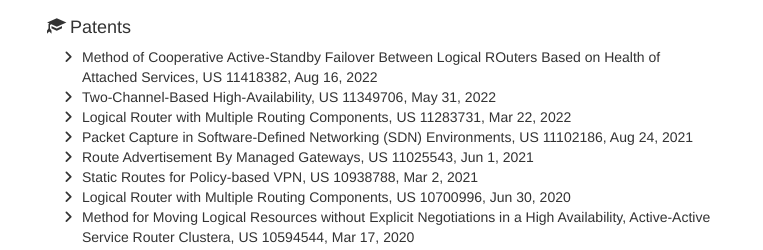
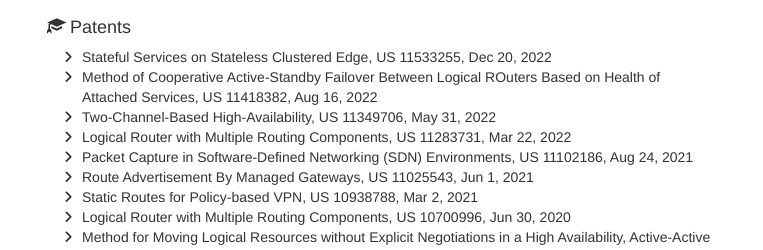
Before and after one commit to kaiweifan/kaiweifan.github.io, a plain HTML site: page index.html in a window 1280 px wide. Shown: the part 464-714 px from the top of the page, without its empty margins (258-1021 px from the left). Drawn offline with nearby package versions, Linux system fonts and the light colour scheme; a script that the page names is missing.

Commit message:
Update patent

```diff
--- a/index.html
+++ b/index.html
@@ -125,6 +125,9 @@
             <div class="row">
               <div class="col-md-12">
                 <ul class="fa-ul">
+                  <li><i class="fa-li fa fa-angle-right"></i>
+                    Stateful Services on Stateless Clustered Edge, US 11533255, Dec 20, 2022
+                  </li>
                   <li><i class="fa-li fa fa-angle-right"></i>
                     Method of Cooperative Active-Standby Failover Between Logical ROuters Based on Health of Attached Services, US 11418382, Aug 16, 2022
                   </li>
```
